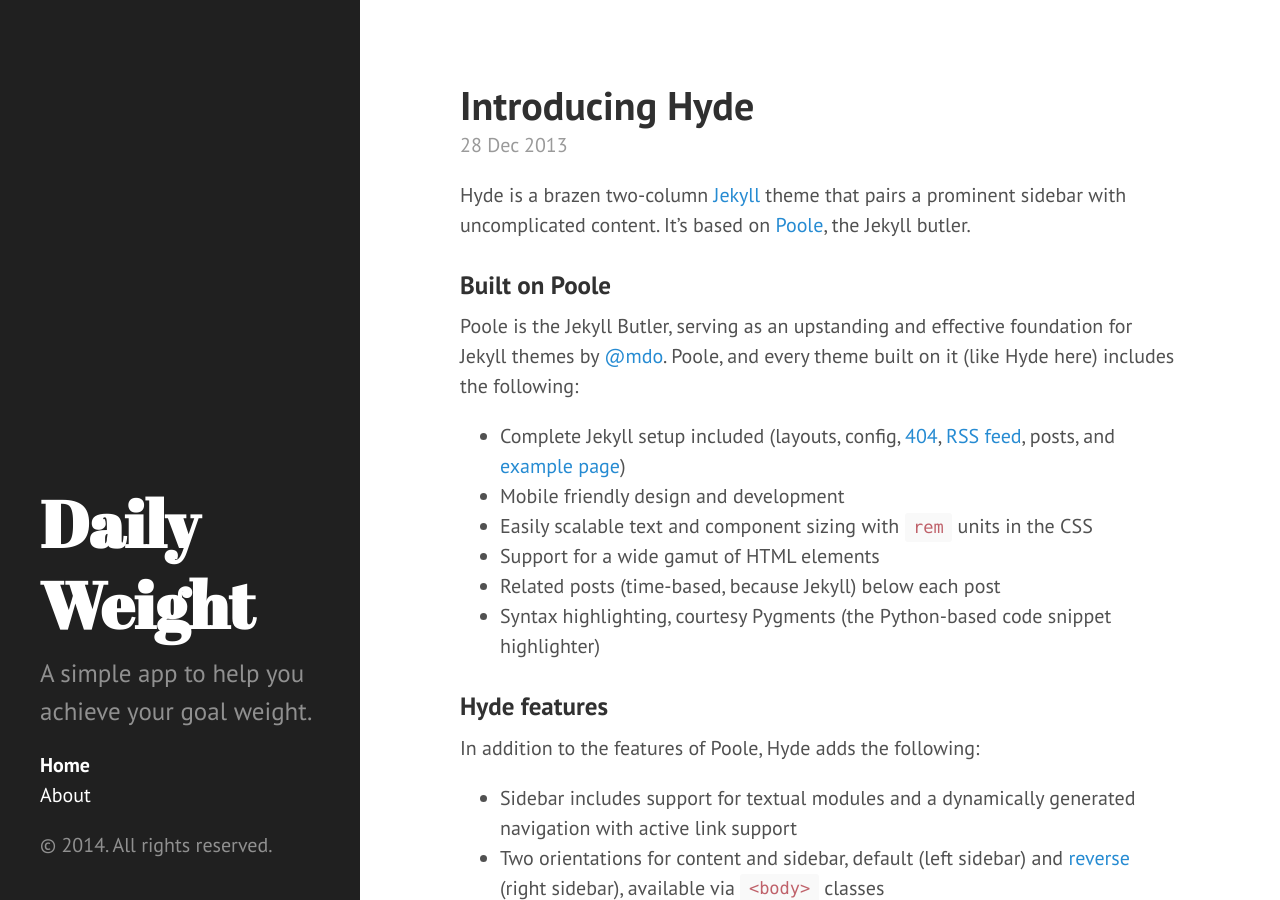
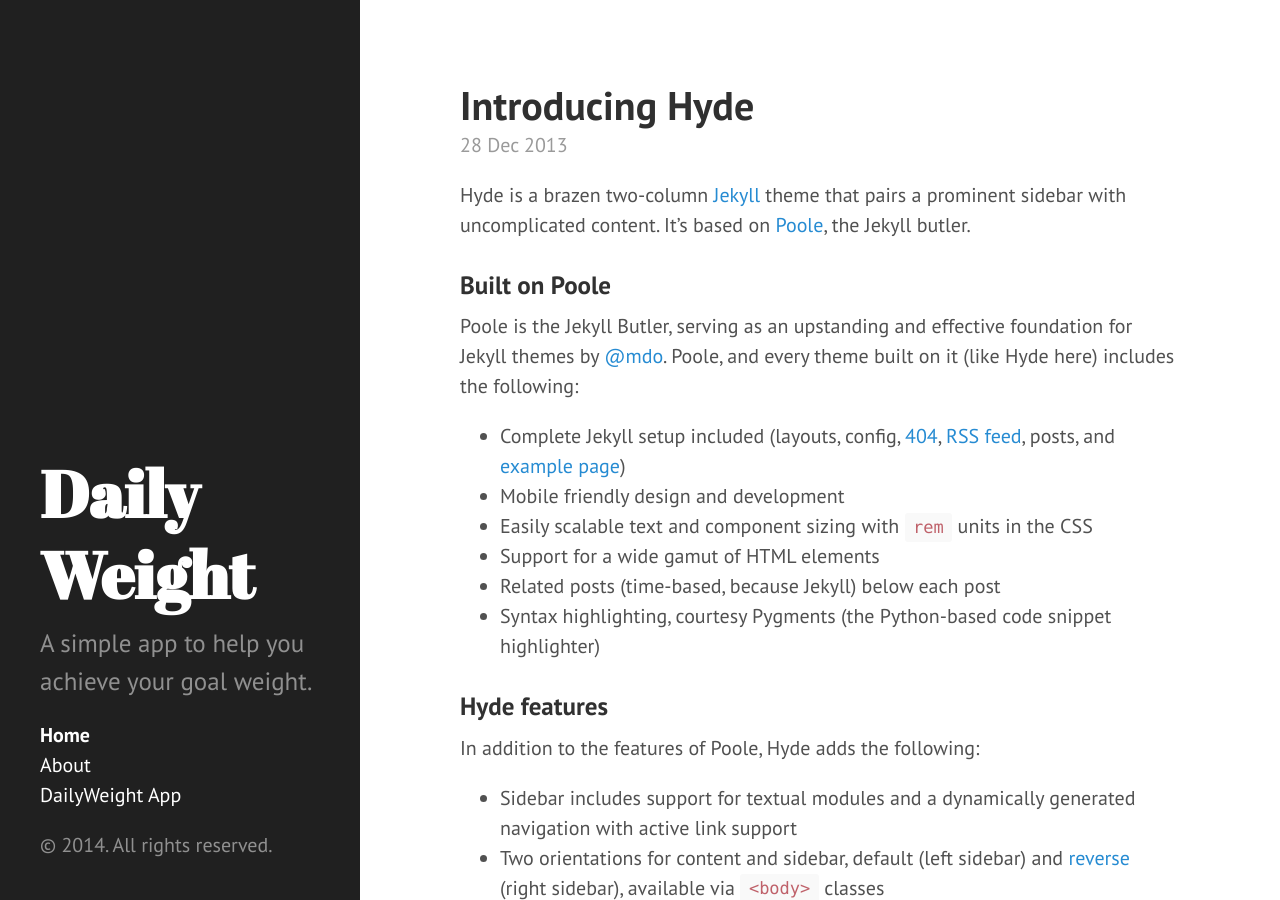
Before and after one commit to oblakeerickson/dailyweight, a Jekyll site: the page built from index.html, in a window 1280 px wide and 900 px high. Built offline with Jekyll 4.4.1, drawn with Linux system fonts in a browser that asks for light colours; Markdown is read by kramdown in place of the engine named in the settings; the list of posts is cut into pages by our own code.

Commit message:
add link to app

```diff
--- a/_includes/sidebar.html
+++ b/_includes/sidebar.html
@@ -25,6 +25,8 @@
           {% endif %}
         {% endif %}
       {% endfor %}
+
+      <li class="sidebar-nav-item"><a href="https://dailyweight.herokuapp.com/">DailyWeight App</a></li>
     </ul>
 
     <p>&copy; {{ site.time | date: '%Y' }}. All rights reserved.</p>
```
